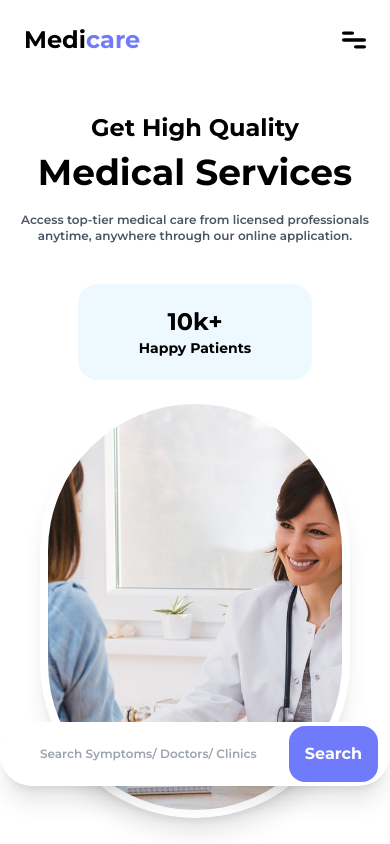
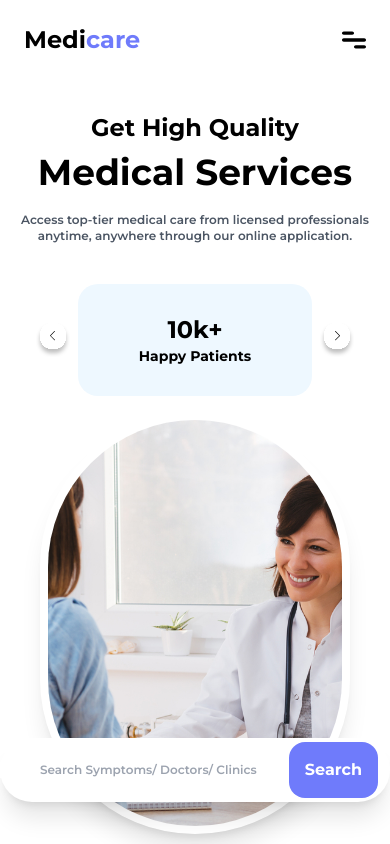
Before and after one commit to Ahaan77/everheal-task, a React (Create React App) app: page / in a window 390 px wide. Built offline with nearby package versions, Linux system fonts and the light colour scheme.

Commit message:
Mobile carousel

```diff
--- a/src/App.js
+++ b/src/App.js
@@ -5,6 +5,7 @@ function App() {
 
   const navHover = "hover:text-gray-400 hover:transition duration-200 cursor-pointer"
   const [menuActive, setMenuActive] = useState(false)
+  const [carousel, setCarousel] = useState(false)
 
   function getWindowSize() {
     const { innerWidth, innerHeight } = window;
@@ -79,14 +80,49 @@ function App() {
                     <p className="font-bold text-sm text-center md:text-left font-['Montserrat']">Happy Patients</p>
                   </div>
                 </div> :
-                <div className='w-full flex justify-center'>
-                  <div className='w-[60%] mt-10 h-24 rounded-[20px] bg-[#EEF8FF] flex items-center justify-center '>
-                    <div className='flex flex-col gap-0'>
-                      <p className="font-bold text-2xl text-center md:text-left font-['Montserrat']">10k+</p>
-                      <p className="font-bold text-sm text-center md:text-left font-['Montserrat']">Happy Patients</p>
+                <div className='w-full flex items-center justify-center gap-2'>
+                  <img onClick={() => setCarousel(!carousel)} className='mt-10' src="/assets/carousel-arrow.svg" alt="carousel" />
+                  {!carousel ?
+                    <div className='w-[60%] mt-10 h-28 rounded-[20px] bg-[#EEF8FF] flex items-center justify-center '>
+                      <div className='flex flex-col gap-0'>
+                        <p className="font-bold text-2xl text-center md:text-left font-['Montserrat']">10k+</p>
+                        <p className="font-bold text-sm text-center md:text-left font-['Montserrat']">Happy Patients</p>
+                      </div>
+                    </div> :
+                    <div className='bg-[#FFF9ED] h-28 w-[60%] mt-10 rounded-xl'>
+                      <div className='mt-4 flex justify-center items-center'>
+                        <div className='flex items-center'>
+                          <div className='h-9 w-9 bg-white rounded-full flex justify-center items-center'>
+                            <img className='h-8 w-8 object-cover rounded-full' src="/assets/jane.jpg" />
+                          </div>
+                          <div className='h-9 w-9 -ml-2 bg-white rounded-full flex justify-center items-center'>
+                            <img className='h-8 w-8 object-cover rounded-full' src="/assets/doc-1.jpg" />
+                          </div>
+                          <div className='h-9 w-9 -ml-2 bg-white rounded-full flex justify-center items-center'>
+                            <img className='h-8 w-8 object-cover rounded-full' src="/assets/doc-2.jpg" />
+                          </div>
+                          <div className='h-9 w-9 -ml-2 bg-white rounded-full flex justify-center items-center'>
+                            <img className='h-8 w-8 object-cover rounded-full' src="/assets/doc-3.avif" />
+                          </div>
+                          <div className='h-9 w-9 -ml-2 bg-white rounded-full flex justify-center items-center'>
+                            <img className='h-8 w-8 object-cover rounded-full' src="/assets/doc-4.jpg" />
+                          </div>
+
+                        </div>
+
+                      </div>
+                      <div className='mt-1 ml-4'>
+                        <p className="font-bold text-xl font-['Montserrat']">150+</p>
+                        <p className="font-['Montserrat'] font-bold text-xs">Highly Specialised Doctors</p>
+
+                      </div>
+
                     </div>
-                  </div>
-                </div>}
+                  }
+
+                  <img onClick={() => setCarousel(!carousel)} className='mt-10' src="/assets/carousel-arrow-2.svg" alt="carousel" />
+                </div>
+              }
             </div>
             <div className='col-span-2 w-full md:-ml-10 relative'>
               <div className='h-[50vh] md:h-[68vh] rounded-full shadow-xl md:mt-[10vh] mt-4 mx-10 md:mx-0'>
```
Also changed, not shown: public/assets/carousel-arrow-2.svg (added), public/assets/carousel-arrow.svg (added).
